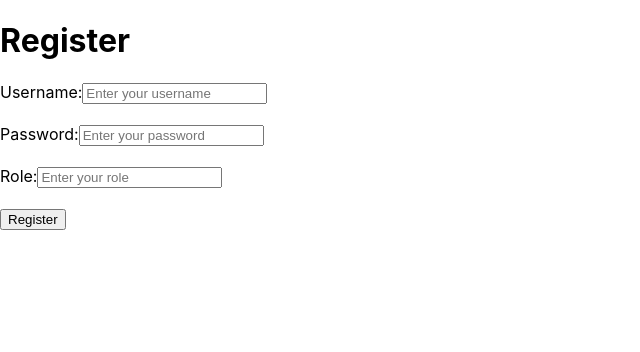
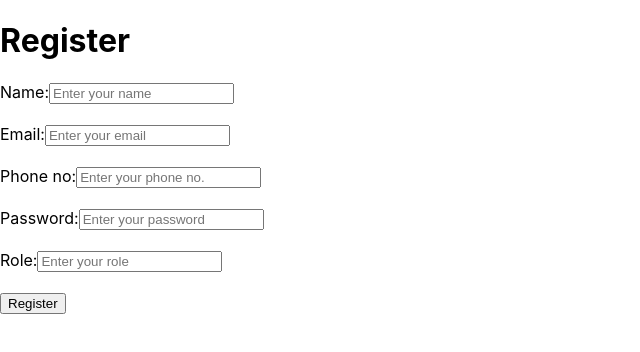
Before and after one commit to aditijain7836/Appointment-Booking-Frontend, a React (Create React App) app: page /register in a window 1280 px wide. Shown: the top 352 px of the page, without its empty margins (0-640 px from the left). Built offline with nearby package versions, Linux system fonts and the light colour scheme.

Commit message:
Implemented JWT authentication

```diff
--- a/package.json
+++ b/package.json
@@ -9,6 +9,7 @@
     "react-dom": "^19.0.0",
     "react-router-dom": "^7.1.5",
     "react-scripts": "5.0.1",
+    "universal-cookie": "^8.0.1",
     "web-vitals": "^4.2.4"
   },
   "scripts": {
--- a/src/App.js
+++ b/src/App.js
@@ -3,6 +3,7 @@ import './App.css';
 import { BrowserRouter, Route, Routes } from 'react-router-dom';
 import Login from './Login';
 import Register from './Register';
+import ViewUsers from './ViewUsers';
 
 function App() {
   return (
@@ -10,6 +11,7 @@ function App() {
       <Routes>
         <Route path="/login" element={<Login />} />
         <Route path="/register" element={<Register />} />
+        <Route path="/users" element={<ViewUsers />} />
       </Routes>
     </BrowserRouter>
   );
--- a/src/Login.js
+++ b/src/Login.js
@@ -1,9 +1,15 @@
 import React, { useState } from "react";
 import axios from "axios";
+import Cookies from "universal-cookie";
+import { useNavigate } from "react-router-dom";
 
 function Login () {
     const [password, setPasswordValue] = useState("");
     const [username, setUsernameValue] = useState("");
+
+    const cookies = new Cookies();
+
+    const navigate = useNavigate();
 
     const setPassword = (e) => {
         setPasswordValue(e.target.value);
@@ -18,12 +24,12 @@ function Login () {
         console.log("Submit!!" + username + ',' + password);
 
         const data = {
-            "username": username,
+            "email": username,
             "password": password
         }
 
         try{
-            const response = await axios.post("http://localhost:8080/loginUser", data);
+            const response = await axios.post("http://localhost:8080/auth/login", data);
 
             if(response.data == false)
             {
@@ -31,7 +37,10 @@ function Login () {
             }
             else
             {
+                const token = response.data.token;
+                cookies.set("token", token);
                 alert("Login Successful");
+                navigate("/users");
             }
         }
 
--- a/src/Register.js
+++ b/src/Register.js
@@ -3,15 +3,25 @@ import axios from "axios";
 
 function Register () {
     const [password, setPasswordValue] = useState("");
-    const [username, setUsernameValue] = useState("");
+    const [email, setEmailValue] = useState("");
+    const [name, setNameValue] = useState("");
+    const [phoneNo, setPhoneValue] = useState("");
     const [role, setRoleValue] = useState("");
+
+    const setName = (e) => {
+        setNameValue(e.target.value);
+    }
+
+    const setPhone = (e) => {
+        setPhoneValue(e.target.value);
+    }
 
     const setPassword = (e) => {
         setPasswordValue(e.target.value);
     }
 
-    const setUsername = (e) => {
-        setUsernameValue(e.target.value);
+    const setEmail = (e) => {
+        setEmailValue(e.target.value);
     }
 
     const setRole = (e) => {
@@ -20,11 +30,13 @@ function Register () {
 
     const handleSubmit = async (e) => {
         e.preventDefault();
-        console.log("Submit!!" + username + ',' + password);
+        console.log("Submit!!" + name + ',' + email + ',' + password + ',' + phoneNo);
 
         const data = {
-            "username": username,
+            "name": name,
+            "email": email,
             "password": password,
+            "phoneNo": phoneNo,
             "role": role
         }
 
@@ -51,8 +63,16 @@ function Register () {
             <h1>Register</h1>
             <div className="container">
             <form onSubmit={handleSubmit}>
-                <label>Username:</label>
-                <input type="email" placeholder="Enter your username" value={username} onChange={setUsername}/>
+                <label>Name:</label>
+                <input type="text" placeholder="Enter your name" value={name} onChange={setName}/>
+                <br/>
+                <br/>
+                <label>Email:</label>
+                <input type="email" placeholder="Enter your email" value={email} onChange={setEmail}/>
+                <br/>
+                <br/>
+                <label>Phone no:</label>
+                <input type="tel" placeholder="Enter your phone no." value={phoneNo} onChange={setPhone}/>
                 <br/>
                 <br/>
                 <label>Password:</label>
--- /dev/null
+++ b/src/ViewUsers.js
@@ -0,0 +1,71 @@
+import axios from "axios";
+import { use, useEffect, useState } from "react";
+import { useNavigate } from "react-router-dom";
+import Cookies from "universal-cookie";
+
+function ViewUsers(){
+
+    const cookies = new Cookies();
+
+    const [users, setUsers] = useState([]);
+
+    const navigate = useNavigate();
+
+    const fetchAllUsers = async () => {
+
+        const token = cookies.get("token");
+        const baseUrl = "http://localhost:8080/getUsers";
+
+        try {
+            const response = await axios.get(baseUrl, {
+                headers: {
+                    "Authorization": `Bearer ${token}`
+                }
+            });
+
+            console.log(response.data);
+
+            if(Array.isArray(response.data)){
+                setUsers(response.data);
+            }
+            else{
+                console.log("Not a valid format");
+            }
+        }
+
+        catch(error)
+        {
+            console.log(error);
+            navigate("/login");
+        }
+
+    }
+
+    useEffect(() => {
+        fetchAllUsers();
+    }, [])
+
+    return(
+        <>
+            <h1>This is all users in our system</h1>
+
+            <div>
+                {users.length > 0 ? (
+                    <ul>
+                        {users.map((user) => (
+                            <>
+                                <li key = {user.id}>
+                                    Name: {user.name}, Email: {user.email}
+                                </li>
+                            </>
+                        ))}
+                    </ul>
+                ):(
+                    <p> no record found </p>
+                )}
+            </div>
+        </>
+    )
+}
+
+export default ViewUsers;
```
Also changed, not shown: 1 other file (tests, documents, lock files or other folders).
